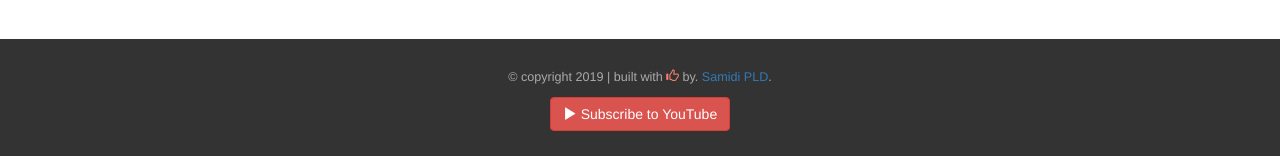
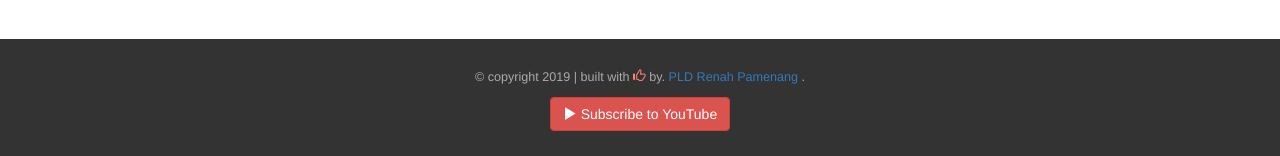
Before and after one commit to pldrenahpamenang/pldrenahpamenang.github.io, a plain HTML site: page index.html in a window 1280 px wide. Shown: the part 5221-5377 px from the top of the page. Drawn offline with Linux system fonts and the light colour scheme.

Commit message:
rubah footer Samidi PLD menjadi PLD Renah Pamenang

```diff
--- a/index.html
+++ b/index.html
@@ -362,7 +362,7 @@
       <div class="row">
         <div class="col-sm-12">
           <p>&copy; copyright 2019 | built with <i class="glyphicon glyphicon-thumbs-up"></i> by. <a
-              href="http://bit.ly/igpldrpg/" target="_blank">Samidi PLD</a>.</p>
+              href="http://bit.ly/igpldrpg/" target="_blank">PLD Renah Pamenang </a>.</p>
         </div>
       </div>
       <div class="row">
```
